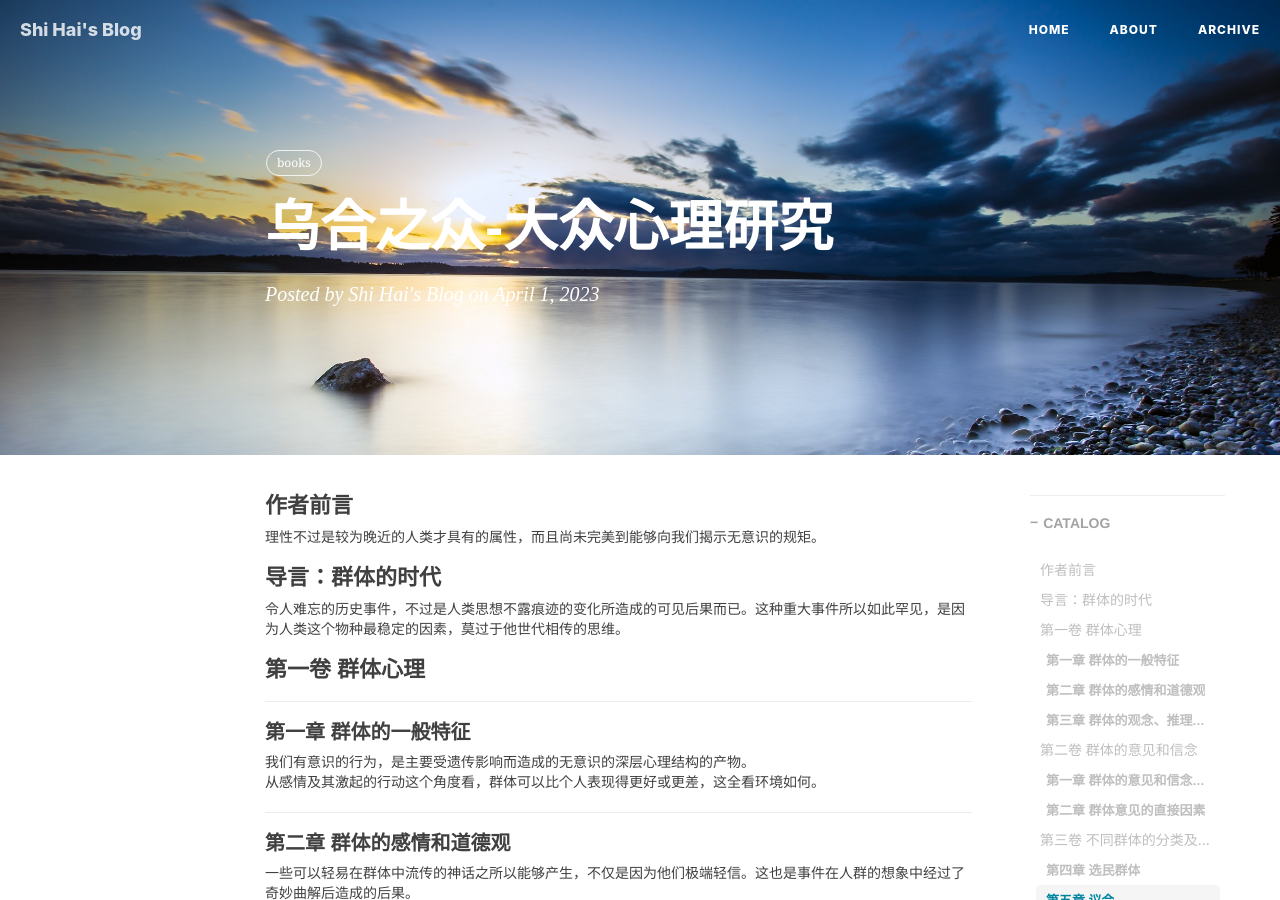
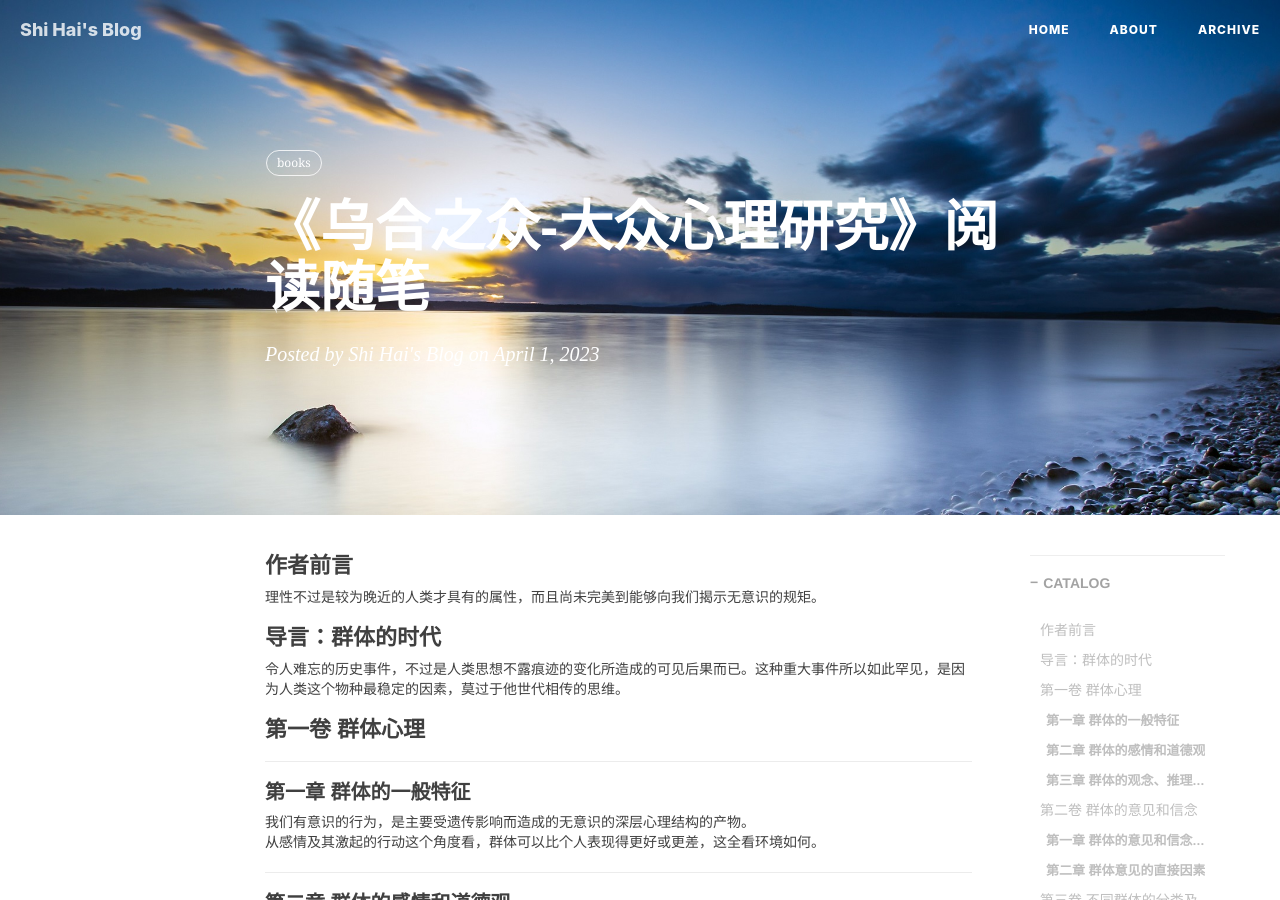
Before and after one commit to shihai1991/shihai1991.github.io, a Jekyll site: the page built from _posts/2023-04-01-乌合之众.md, in a window 1280 px wide and 900 px high. Built offline with Jekyll 4.4.1, drawn with Linux system fonts in a browser that asks for light colours; nearby versions of some CDN libraries; comment, search, counter and statistics services are not loaded.

Commit message:
update blog

```diff
--- a/_posts/2023-04-01-乌合之众.md
+++ b/_posts/2023-04-01-乌合之众.md
@@ -1,6 +1,6 @@
 ---
 layout: post
-title: 乌合之众-大众心理研究
+title: 《乌合之众-大众心理研究》阅读随笔
 category: books
 catalog: true
 published: true
```
